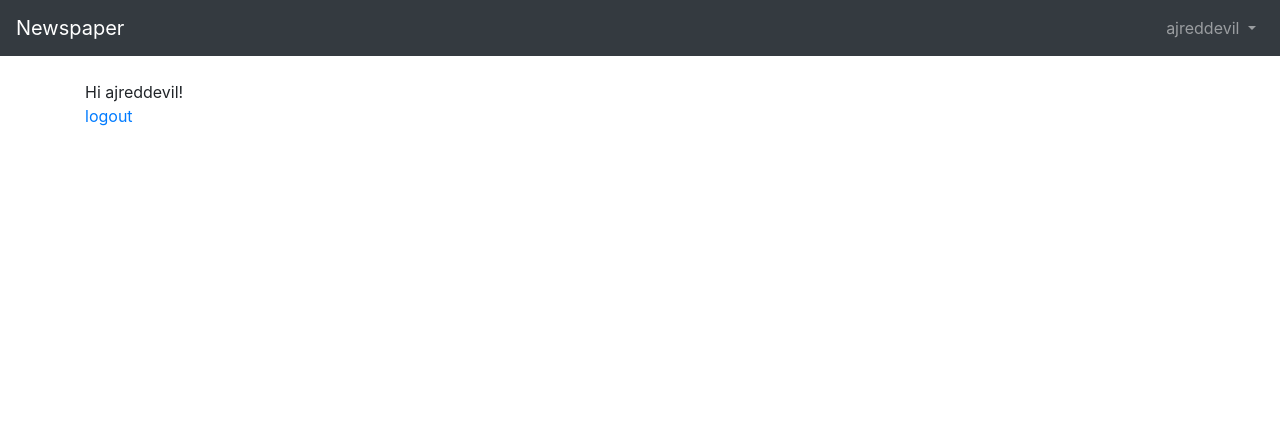
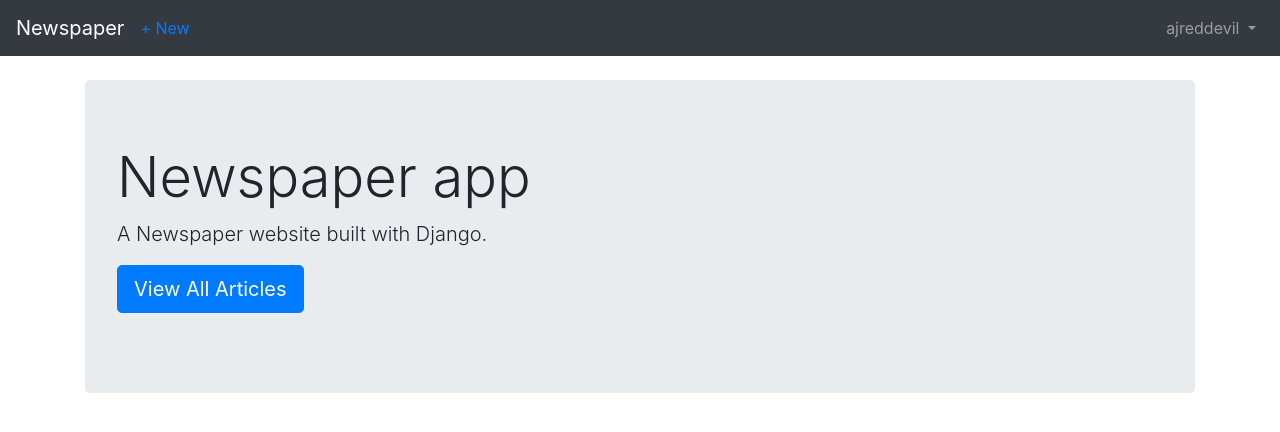
Before and after one commit to AJRedDevil/django-newspaper-app, a Django app: page / in a window 1280 px wide. Shown: the top 432 px of the page. Run offline with Django 3.2, Linux system fonts and the light colour scheme; a user stored in the database is signed in; some libraries are stand-ins or nearby versions.

Commit message:
Create article

```diff
--- a/articles/urls.py
+++ b/articles/urls.py
@@ -3,8 +3,9 @@ from django.urls import path
 from . import views
 
 urlpatterns = [
-  path('', views.ArticleListView.as_view(), name='article_list'),
+  path('new/', views.ArticleCreateView.as_view(), name='article_new'),
   path('<int:pk>/edit/', views.ArticleUpdateView.as_view(), name='article_edit'),
   path('<int:pk>/', views.ArticleDetailView.as_view(), name='article_detail'),
   path('<int:pk>/delete/', views.ArticleDeleteView.as_view(), name='article_delete'),
+  path('', views.ArticleListView.as_view(), name='article_list'),
 ]
--- a/templates/base.html
+++ b/templates/base.html
@@ -16,6 +16,11 @@
 <body>
   <nav class="navbar navbar-expand-md navbar-dark bg-dark mb-4">
     <a class="navbar-brand" href="{% url 'home' %}">Newspaper</a>
+    {% if user.is_authenticated %}
+    <ul class="navbar-nav mr-auto">
+      <li class="nav-item"><a href="{% url 'article_new' %}">+ New</a></li>
+    </ul>
+    {% endif %}
     <button class="navbar-toggler" type="button" data-toggle="collapse" data-target="#navbarCollapse" aria-controls="navbarCollapse"
       aria-expanded="false" aria-label="Toggle navigation">
       <span class="navbar-toggler-icon"></span>
--- a/templates/home.html
+++ b/templates/home.html
@@ -1,15 +1,15 @@
 {% extends 'base.html' %}
 
 {% block title %}
-  Home
+Home
 {% endblock %}
 
 {% block content %}
-  {% if user.is_authenticated %}
-    Hi {{ user.username }}!
-    <p><a href="{% url 'logout' %}">logout</a></p>
-  {% else %}
-    <p>You are not logged in</p>
-    <a href="{% url 'login' %}">login</a> | <a href="{% url 'signup' %}">signup</a>
-  {% endif %}
+<div class="jumbotron">
+  <h1 class="display-4">Newspaper app</h1>
+  <p class="lead">A Newspaper website built with Django.</p>
+  <p class="lead">
+    <a class="btn btn-primary btn-lg" href="{% url 'article_list' %}" role="button">View All Articles</a>
+  </p>
+</div>
 {% endblock %}
```
Also changed, not shown: articles/views.py (+6 -1 lines), templates/article_new.html (added, +10 -0 lines), db.sqlite3.
